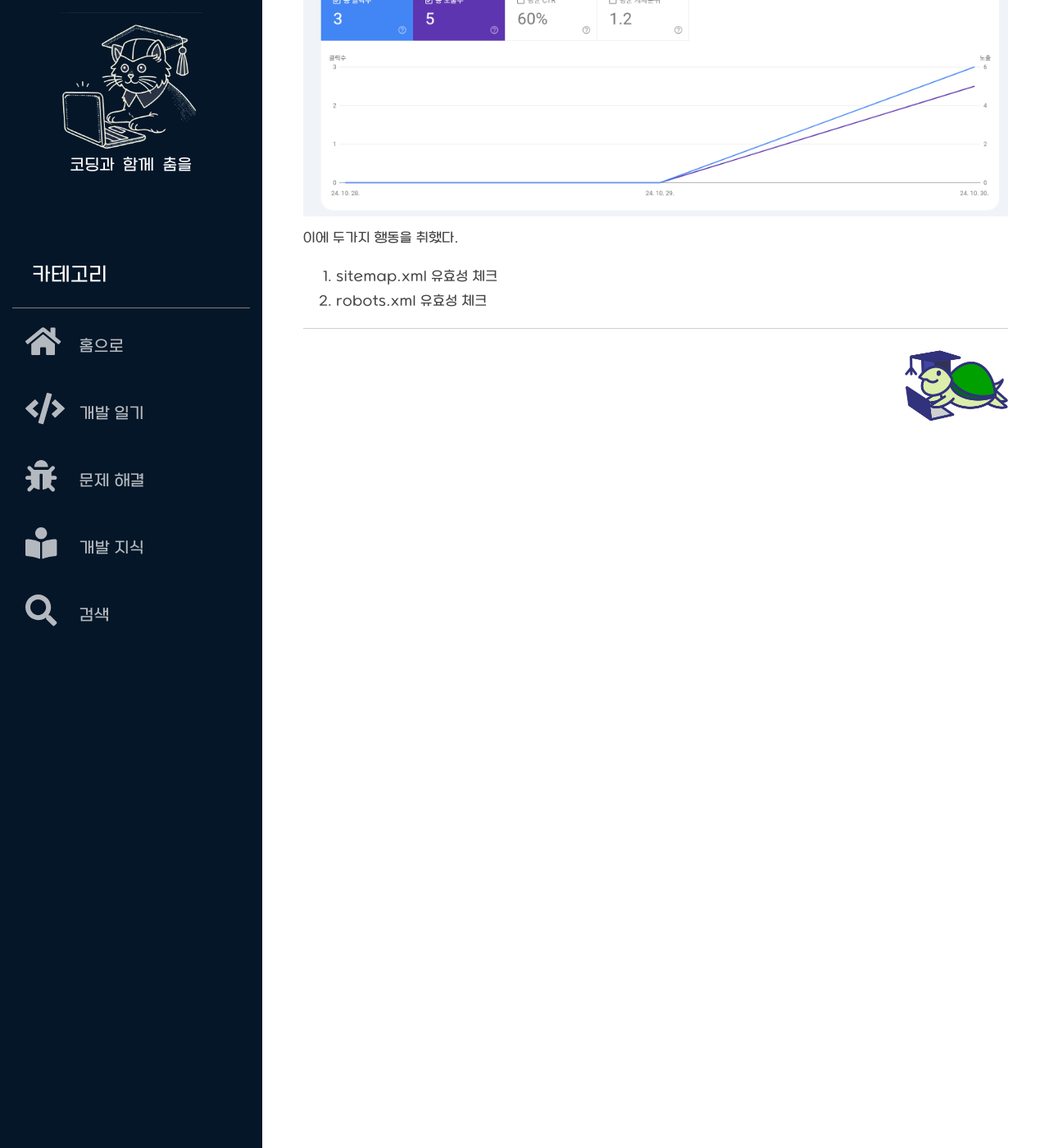
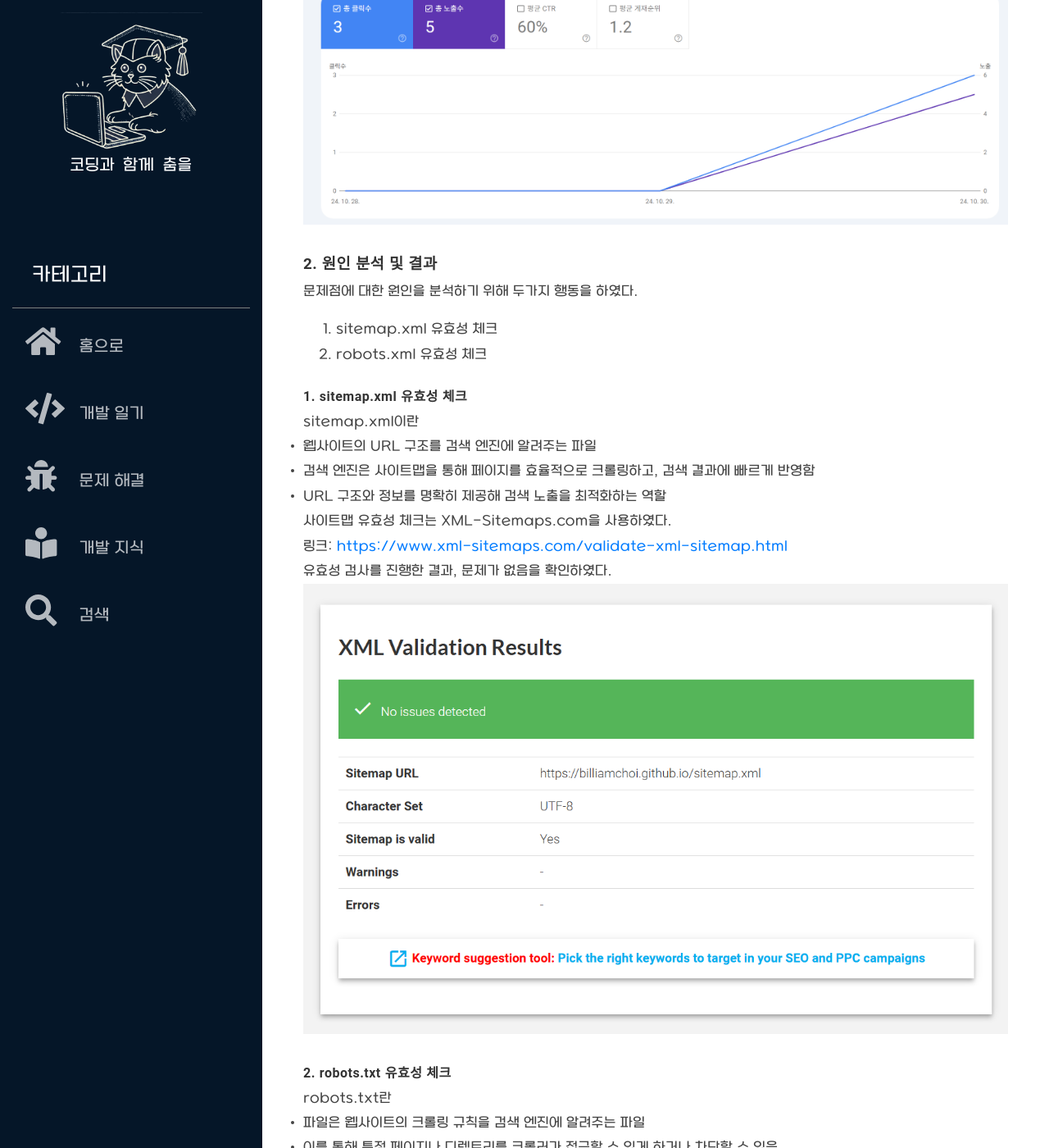
Before and after one commit to billiamchoi/billiamchoi.github.io, a Jekyll site: the page built from _posts/Bugs/2024-11-01-seo-robots-txt-개선.md, in a window 1280 px wide and 1400 px high, scrolled down 879 px. Shown: the whole window at 82% size. Built offline with Jekyll 4.4.1, drawn with Linux system fonts in a browser that asks for light colours; comment, search, counter and statistics services are not loaded; some of the changed text lies outside the part shown.

Commit message:
Update Bugs “2024-11-01-seo-robots-txt-개선”

```diff
--- a/_posts/Bugs/2024-11-01-seo-robots-txt-개선.md
+++ b/_posts/Bugs/2024-11-01-seo-robots-txt-개선.md
@@ -1,7 +1,7 @@
 ---
 layout: post
 title: "[SEO] robots.txt 개선"
-description: "robots.txt 문법을 "
+description: robots.txt을 개선하여 검색 최적화를 해보자
 date: 2024-11-01T10:08:00 +09:00
 categories: bugs
 keyword:
@@ -16,9 +16,11 @@
 
 ### 1. 문제점
 
-### 2. 원인
+### 2. 원인 분석 및 결과
 
-### 3. 결과
+### 3. 문제 해결
+
+- - -
 
 ## 1. 문제점
 
@@ -30,7 +32,44 @@
 
 ![](/assets/img/total_count.png)
 
-이에 두가지 행동을 취했다.
+### 2. 원인 분석 및 결과
+
+문제점에 대한 원인을 분석하기 위해 두가지 행동을 하였다.
 
 1. sitemap.xml 유효성 체크
 2. robots.xml 유효성 체크
+
+#### 1. sitemap.xml 유효성 체크
+
+sitemap.xml이란
+
+* 웹사이트의 URL 구조를 검색 엔진에 알려주는 파일
+* 검색 엔진은 사이트맵을 통해 페이지를 효율적으로 크롤링하고, 검색 결과에 빠르게 반영함
+* URL 구조와 정보를 명확히 제공해 검색 노출을 최적화하는 역할
+
+사이트맵 유효성 체크는 XML-Sitemaps.com을 사용하였다.\
+링크: <https://www.xml-sitemaps.com/validate-xml-sitemap.html>\
+유효성 검사를 진행한 결과, 문제가 없음을 확인하였다.
+
+![](/assets/img/success.png)
+
+#### 2. robots.txt 유효성 체크
+
+robots.txt란
+
+* 파일은 웹사이트의 크롤링 규칙을 검색 엔진에 알려주는 파일
+* 이를 통해 특정 페이지나 디렉토리를 크롤러가 접근할 수 있게 하거나 차단할 수 있음
+
+robots.txt 유효성 체크는 Google Search Console 설정에서 직접 확인하였다.\
+설정 -> robots.txt 보고서열기를 클릭하면 확인가능하다.\
+**확인 결과, robots.txt에 Sitemap이 어디인지 명시하는 라인에 문제가 있음을 확인하였다.**
+
+![](/assets/img/crawling_stat.png)
+
+
+
+### 3. 문제 해결
+
+Sitemap 필드에 내 사이트 sitemap 주소로 변경한 뒤,\
+(sitemap.xml은 프로젝트 루트 디렉토리에 존재함)
+원격 깃 저장소에 push했다.\
```
Also changed, not shown: assets/img/crawling_stat.png (added), assets/img/success.png (added).
